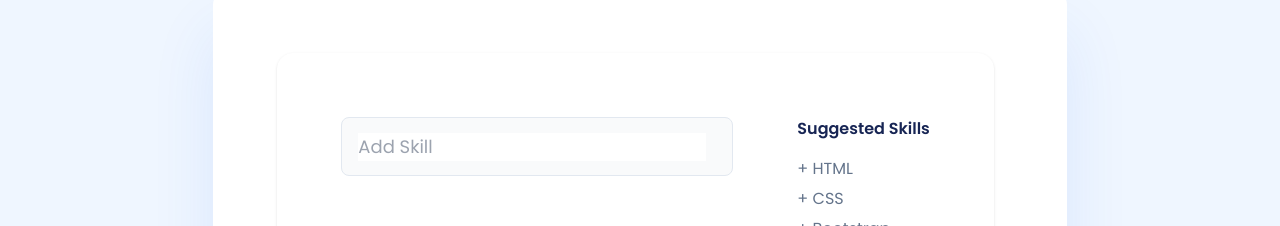
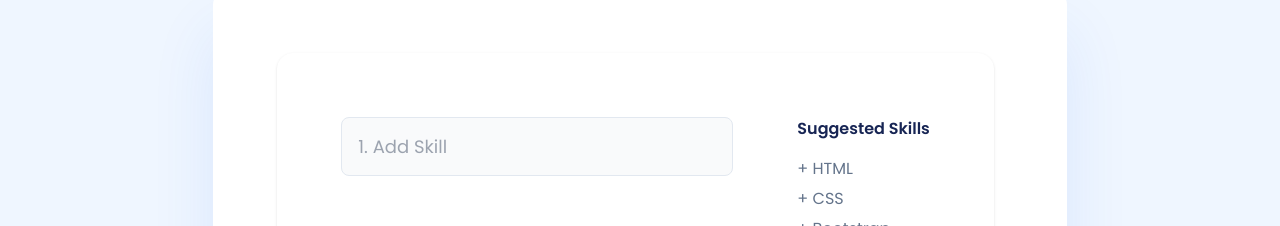
Before and after one commit to Bivektamu/coding_challenge, a React (Create React App) app: page / in a window 1280 px wide. Shown: the part 236-462 px from the top of the page. Built offline with nearby package versions, Linux system fonts and the light colour scheme.

Commit message:
Search and suggesting skills feature added.

```diff
--- a/src/component/SortableList/Skill.jsx
+++ b/src/component/SortableList/Skill.jsx
@@ -1,10 +1,12 @@
 import React from 'react'
 
-const Skill = () => {
+const Skill = ({skill, index, onClickHandler}) => {
+
+
   return (
-    <div className="FaqOne w-[392px] p-4 bg-blue-950 rounded-lg border-l-4 justify-between items-center inline-flex">
-      <div className="Javascript text-center text-white text-lg font-medium font-['Poppins']">JavaScript</div>
-      <div className="Plus w-5 h-5 relative origin-top-left -rotate-45" />
+    <div className="FaqFour w-[392px] h-[59px] p-4  rounded-lg border border-slate-200 justify-between items-center inline-flex relative bg-blue-950">
+      <div  className="AddSkill text-white outline-none bg-transparent  text-lg font-normal font-['Poppins']">{index+1}. {skill}</div>
+      <span className="Plus w-5 h-5 absolute text-white top-2 right-4 text-2xl cursor-pointer" onClick={() => onClickHandler(index)}>x</span>
     </div>
   )
 }
--- a/src/component/SortableList/SkillsBoard.jsx
+++ b/src/component/SortableList/SkillsBoard.jsx
@@ -3,45 +3,70 @@ import Skill from './Skill'
 import SKILLS from '../../dataLayer'
 
 const SkillsBoard = () => {
+    const [selectedSkills, setSs] = useState([])
     const [value, setV] = useState('')
-    const [sugg, setS] = useState([])
+    const [suggList, setSL] = useState([])
+    const [suggest, setS] = useState(false)
+    const [optionSelected, setOS] = useState(false)
+    const [allS, setAS] = useState(SKILLS)
+
+
     useEffect(() => {
+
         if (value) {
             console.clear()
-            const allS = SKILLS
             // const filtered = allS.filter(s=> s.indexOf(value) === 0)
-
             const filtered = allS.filter(s => {
                 const index = (s.toLocaleLowerCase().indexOf(value.toLocaleLowerCase()))
                 if (index === 0) {
-                    console.log(s)
-                    return s
+                    return (s)
                 }
             })
-            setS(filtered)
+            setSL(filtered)
         }
 
     }, [value])
+
+    const selected = (s) => {
+        setSs([...selectedSkills, s])
+        setOS(true)
+        setV('')
+        setSL([])
+        setS(false)
+        let temp = allS.filter(sk=>sk!==s)
+        setAS(temp)
+    }
+
+    const deleteSkill = (i) => {
+        console.log(i)
+        const temp = selectedSkills.filter((s,index) => index!== i)
+        console.log(temp)
+        setSs(temp)
+
+    }
+
     return (
         <div className='board'>
             <div className="Frame1 w-[717px] h-[498.85px] p-16 bg-white rounded-2xl shadow justify-start items-start gap-16 inline-flex">
                 <div className="Skills flex-col justify-center items-center gap-[18px] inline-flex">
-                    {/* <Skill /> */}
-                    <div className="FaqFour w-[392px] h-[59px] p-4 bg-gray-50 rounded-lg border border-slate-200 justify-between items-center inline-flex relative">
-                        <input className="AddSkill text-slate-500 text-lg font-normal font-['Poppins']" placeholder='Add Skill' value={value} onChange={e => setV(e.target.value)} />
+                    {selectedSkills.length > 0 && selectedSkills.map((s, i) => <Skill key={i} skill={s} index={i} onClickHandler={()=>deleteSkill(i)} />)}
+                    {selectedSkills.length < 5 && (
+                        <div className={`FaqFour w-[392px] h-[59px] p-4  rounded-lg border border-slate-200 justify-between items-center inline-flex relative bg-gray-50`}>
+                            <input className={`AddSkill text-slate-500 outline-none bg-transparent  text-lg font-normal font-['Poppins'] `} placeholder={`${selectedSkills.length+1}. Add Skill`} value={value} onChange={e => setV(e.target.value)} onFocus={() => setS(true)} />
 
-                        {sugg.length > 0 && (
-                            <div className="FaqFour absolute left-0 top-14 w-[392px]  bg-gray-50 rounded-lg border border-slate-200">
-                                {sugg.map(s => (
-                                    <div onClick={()=>setV(s)} className="Rectangle1 hover:bg-slate-200 cursor-pointer border-l border-r border-slate-200">
-                                        <p className="Reactjs text-slate-500 text-base font-normal font-['Poppins'] text-left p-2">{s}</p>
-                                    </div>
-                                ))}
-                            </div>
-                        )}
+                            {suggest && suggList.length > 0 && (
+                                <div className="FaqFour absolute left-0 top-14 w-[392px] max-h-[250px] overflow-auto z-10  bg-gray-50 rounded-lg border border-slate-200">
+                                    {suggList.map((s, i) => (
+                                        <div key={i} className="Rectangle1 hover:bg-slate-200 cursor-pointer border-l border-r border-slate-200">
+                                            <p className="Reactjs text-slate-500 text-base font-normal font-['Poppins'] text-left p-2" onClick={() => selected(s)}>{s}</p>
+                                        </div>
+                                    ))}
+                                </div>
+                            )}
 
 
-                    </div>
+                        </div>
+                    )}
                 </div>
                 <div className="SuggestedSkills w-[133px] h-[234px] relative">
                     <div className="Frame1 left-0 top-[40px] absolute flex-col justify-start items-start gap-1.5 inline-flex">
--- a/src/dataLayer.js
+++ b/src/dataLayer.js
@@ -13,7 +13,6 @@ const SKILLS = [
     "Stylus",
     "Webpack",
     "Parcel",
-    "Grunt",
     "npm",
     "Yarn",
     "Git",
```
